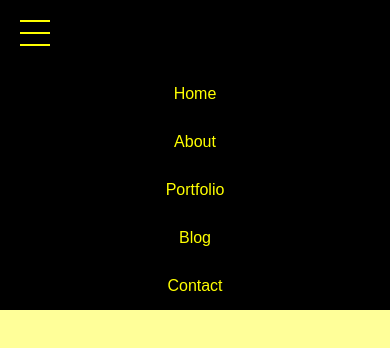
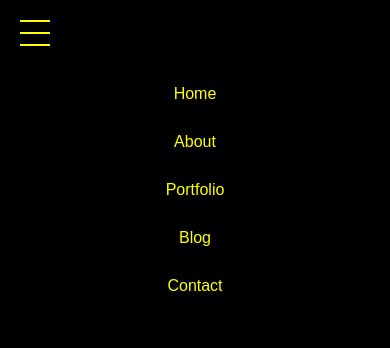
Before and after one commit to Boxing199/menus, a plain HTML site: page second/index.html in a window 390 px wide. Both pictures are taken after a click on the element 35 px from the left and 33 px from the top of the page. Drawn offline with nearby package versions, Linux system fonts and the light colour scheme.

Commit message:
another bug fixed

```diff
--- a/second/main.css
+++ b/second/main.css
@@ -72,7 +72,7 @@ ul{
 
 	.mobile-menu{
 		width: 100%;
-		height: 100%;
+		height: calc(100vh - 70px);
 		background-color: black;
 		text-align: center;
 	}
```
